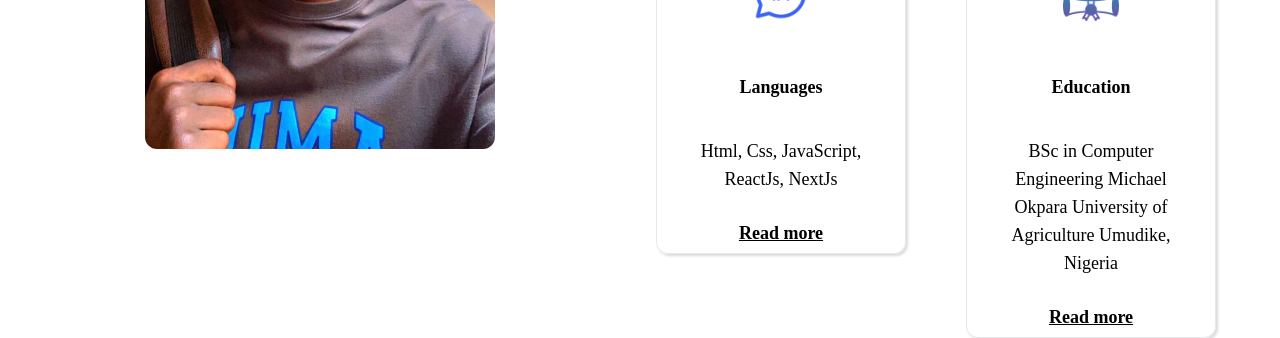
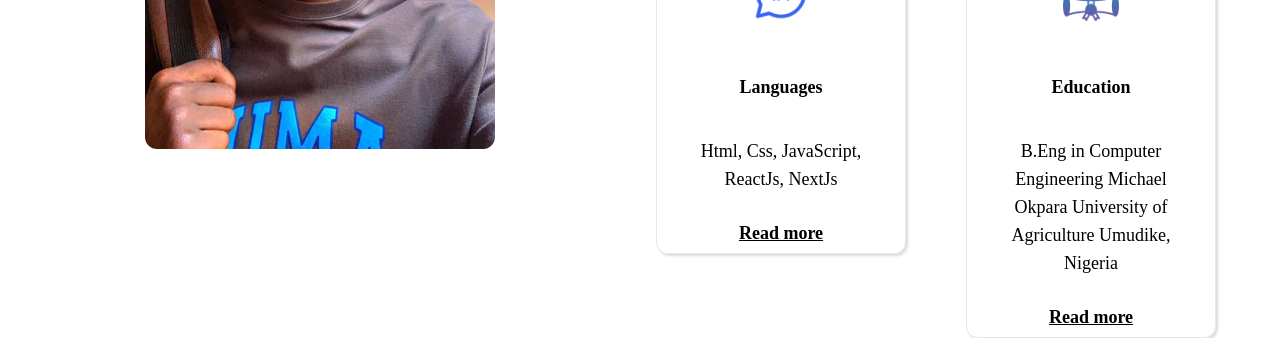
Before and after one commit to TimiMaliki/My-Portfolio-website, a React (Create React App) app: page / in a window 1280 px wide. Shown: the part 980-1318 px from the top of the page. Built offline with nearby package versions, Linux system fonts and the light colour scheme.

Commit message:
little fix

```diff
--- a/src/sections/About.jsx
+++ b/src/sections/About.jsx
@@ -64,7 +64,7 @@ const AboutMe = () => {
                 icon={edu}
                 header={"Education"}
                 text={
-                  "BSc in Computer Engineering Michael Okpara University of Agriculture Umudike, Nigeria"
+                  "B.Eng in Computer Engineering Michael Okpara University of Agriculture Umudike, Nigeria"
                 }
                 readmore={"Read more"}
                 hide={"Hide"}
```
